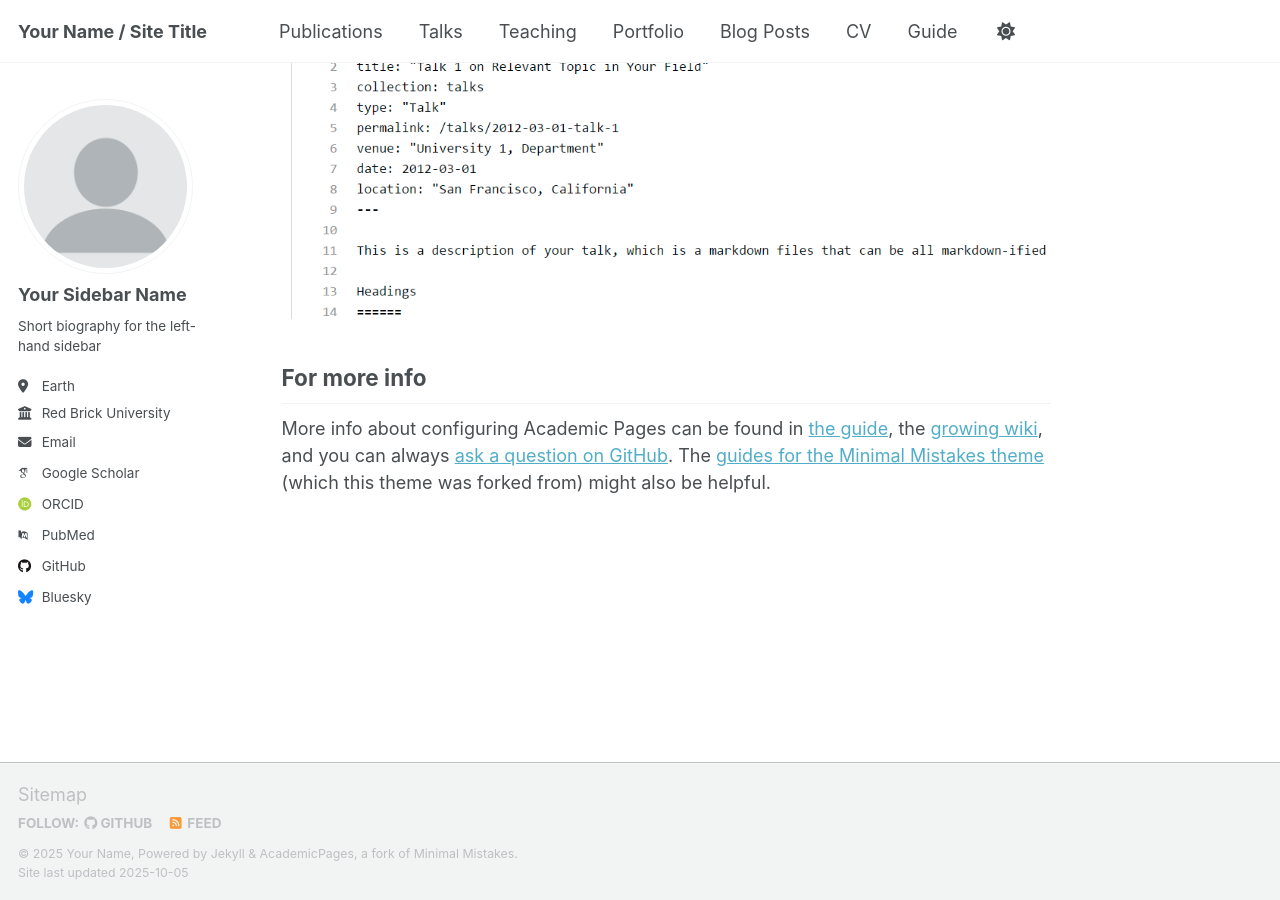
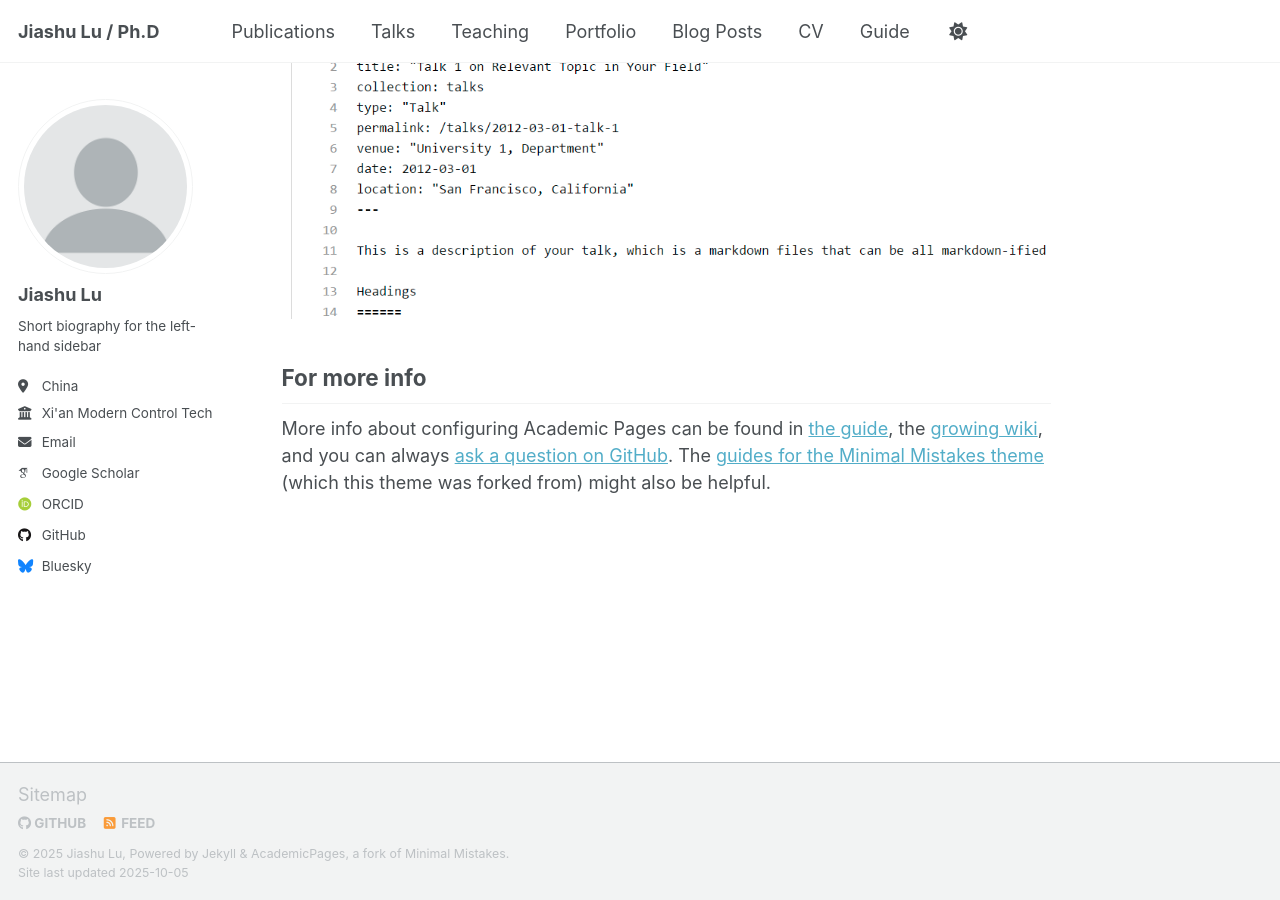
Before and after one commit to Sachiko-Lu/Sachiko-Lu, a Jekyll site: the page built from _pages/about.md, in a window 1280 px wide and 900 px high, scrolled down 2880 px. Built offline with Jekyll 4.4.1, drawn with Linux system fonts in a browser that asks for light colours; some web fonts are replaced; a script that is not in the unit is left out.

Commit message:
Update _config.yml

```diff
--- a/_config.yml
+++ b/_config.yml
@@ -7,11 +7,11 @@
 # server process.
 
 # Basic Site Settings
-locale                   : "en-US"
+locale                   : "China"
 site_theme               : "default" # Currently available options are "default", "air"
-title                    : "Your Name / Site Title"
+title                    : "Jiashu Lu / Ph.D"
 title_separator          : "-"
-name                     : &name "Your Name"
+name                     : &name "Jiashu Lu"
 description              : &description "Your Name's academic portfolio"   # Update this with a general description of your site, this is the default if not overridden by a page
 url                      : https://academicpages.github.io # The base hostname & protocol for your site e.g. "https://[your GitHub username].github.io",
                                                            # or if you already have some other page hosted on Github then use "https://[your GitHub username].github.io/[Your Repo Name]"
@@ -24,24 +24,24 @@ repository               : "academicpages/academicpages.github.io"
 author:
   # Biographic information
   avatar           : "profile.png"
-  name             : "Your Sidebar Name"
-  pronouns         : # example: "she/her"
+  name             : "Jiashu Lu"
+  pronouns         : # example: "he/his"
   bio              : "Short biography for the left-hand sidebar"
-  location         : "Earth"
-  employer         : "Red Brick University"
+  location         : "China"
+  employer         : "Xi'an Modern Control Technology Research Institute"
   uri              : # URL
-  email            : "none@example.org"
+  email            : "jiashulu@mail.nwpu.edu.cn"
 
   # Academic websites
   academia         : # URL
   arxiv            : # URL - Update with the correct link to your profile
-  googlescholar    : "https://scholar.google.com/citations?user=PS_CX0AAAAAJ"
+  googlescholar    : "https://scholar.google.com/citations?user=saqjlyQAAAAJ&hl=zh-CN"
   inspire-hep      : # URL
   impactstory      : # URL
-  orcid            : "http://orcid.org/yourorcidurl"
+  orcid            : "https://orcid.org/my-orcid?orcid=0000-0003-0190-117X"
   semantic         : # URL
-  pubmed           : "https://www.ncbi.nlm.nih.gov/pubmed/?term=john+snow"
-  researchgate     : # URL
+  pubmed           : #"https://www.ncbi.nlm.nih.gov/pubmed/?term=john+snow"
+  researchgate     : # URL "https://www.researchgate.net/profile/Jiashu_Lu?ev=hdr_xprf&_tp=eyJjb250ZXh0Ijp7ImZpcnN0UGFnZSI6ImhvbWUiLCJwYWdlIjoiaG9tZSIsInBvc2l0aW9uIjoiZ2xvYmFsSGVhZGVyIn19"
   scopus           : # URL
 
   # Repositories and software development
```
